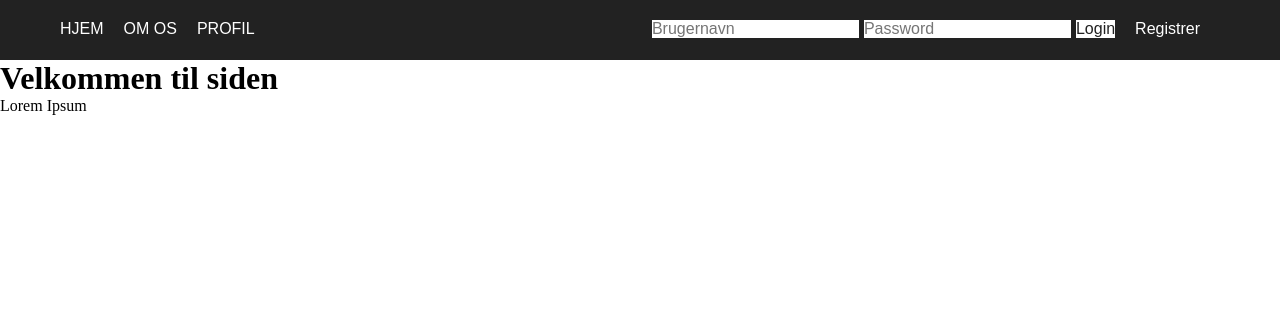
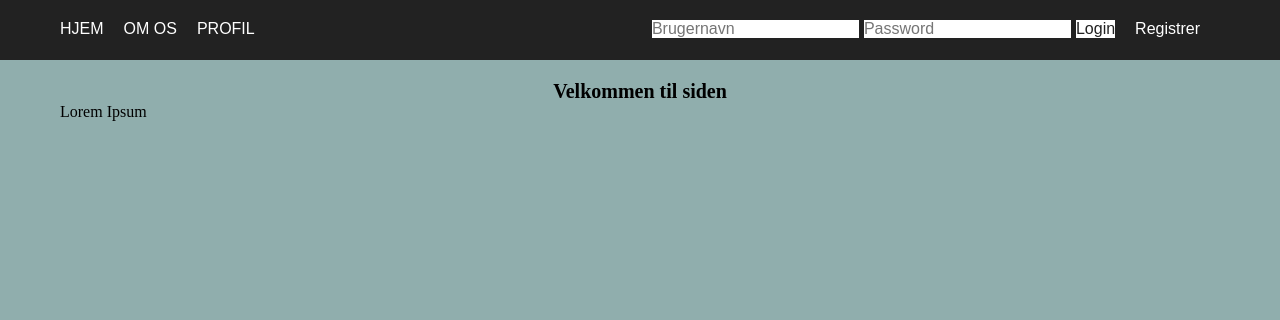
Before and after one commit to nemesis1980/Module2_2, a PHP site: page / in a window 1280 px wide. Shown: the top 320 px of the page. Run offline with PHP 8.4, Linux system fonts and the light colour scheme.

Commit message:
Styling and some changes

```diff
--- a/about.php
+++ b/about.php
@@ -5,7 +5,7 @@
 	include 'header.php';
 ?>
 
-<H1>Om os</H1>
-<p>Lorem Ipsum</p>
+<H1 class="indhold_overskrift">Om os</H1>
+<p class="indhold_text">Lorem Ipsum</p>
 </body>
 </html>
--- a/includes/login.inc.php
+++ b/includes/login.inc.php
@@ -36,6 +36,6 @@ if (!$row = mysqli_fetch_assoc($result)) {
 }
 }
 
-// Nedenfor bliver man efter dataen er sendt, sendt tilbage til forsiden.
+// Nedenfor bliver man efter dataen er sendt, sendt tilbage til registrer siden.
 
 header("Location: ../profile.php");
--- a/index.php
+++ b/index.php
@@ -5,8 +5,8 @@
 	include 'header.php';
 ?>
 
-<H1>Velkommen til siden</H1>
-<p>Lorem Ipsum</p>
+<H1 class="indhold_overskrift">Velkommen til siden</H1>
+<p class="indhold_text">Lorem Ipsum</p>
 
 
 </body>
--- a/signup.php
+++ b/signup.php
@@ -9,10 +9,10 @@
 
 	$url = "http://".$_SERVER['HTTP_HOST'].$_SERVER['REQUEST_URI'];
 	if(strpos($url, 'error=empty') !==false) {
-		echo "Udfyld alle felter";
+		echo "Udfyld alle felter <br><br><br>";
 	}
 	elseif(strpos($url, 'error=username') !==false) {
-		echo "Brugernavn eksisterer allerede";
+		echo "Brugernavn eksisterer allerede <br><br>";
 	}
 
 // Her tjekkes der om man er logget ind i systemet
@@ -31,7 +31,7 @@
 	if (isset($_SESSION['id'])) {
 		echo "Du er allerede logget ind";
 	} else {
-		echo "<form action='includes/signup.inc.php' method='POST'>
+		echo "<form class ='register' action='includes/signup.inc.php' method='POST'>
 			<input type='text' name='Name' placeholder='Navn'><br>
 			<input type='text' name='Adress' placeholder='Adresse'><br>
 			<input type='text' name='Contact' placeholder='Kontakt navn'><br>
--- a/style.css
+++ b/style.css
@@ -2,6 +2,10 @@
 	margin: 0px;
 	padding: 0px;
 	text-decoration: none;
+}
+
+body {
+	background-color: #90AEAD;
 }
 
 header {
@@ -65,3 +69,34 @@ nav ul form button {
 nav ul form {
 	font-size: 16px;
 }
+
+.indhold_overskrift {
+	text-align: center;
+	font-size: 20px;
+	margin-top: 20px;
+}
+
+.indhold_text {
+	margin-left: 60px;
+}
+
+.profil-form {
+margin-left: 60px;
+}
+
+.register {
+	text-align: center;
+}
+
+.register input {
+	margin: 5px;
+	width: 20%;
+	padding: 5px;
+}
+
+.register button {
+	width: 15%;
+	border: solid 1px;
+	margin: 5px;
+	padding: 5px;
+}
```
Also changed, not shown: profile.php (+12 -10 lines).
